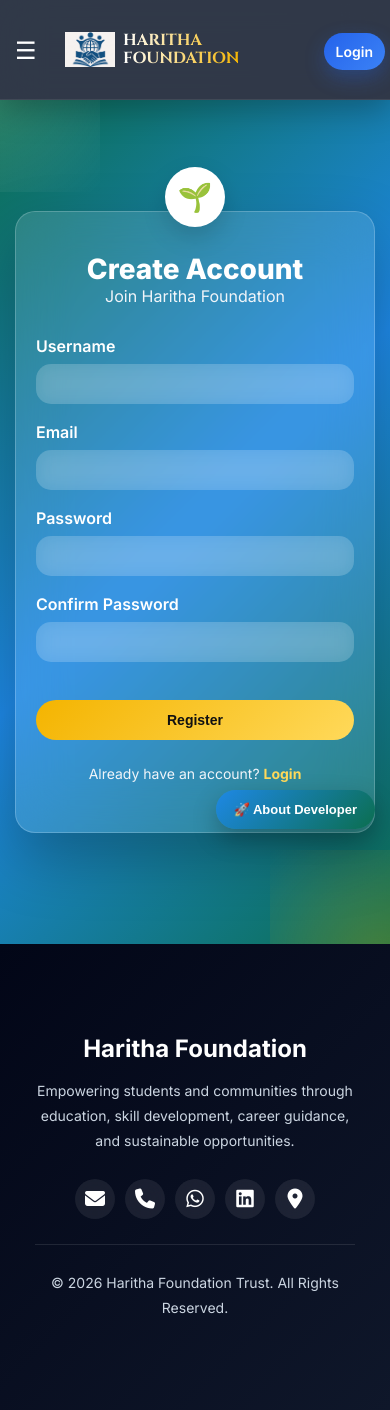
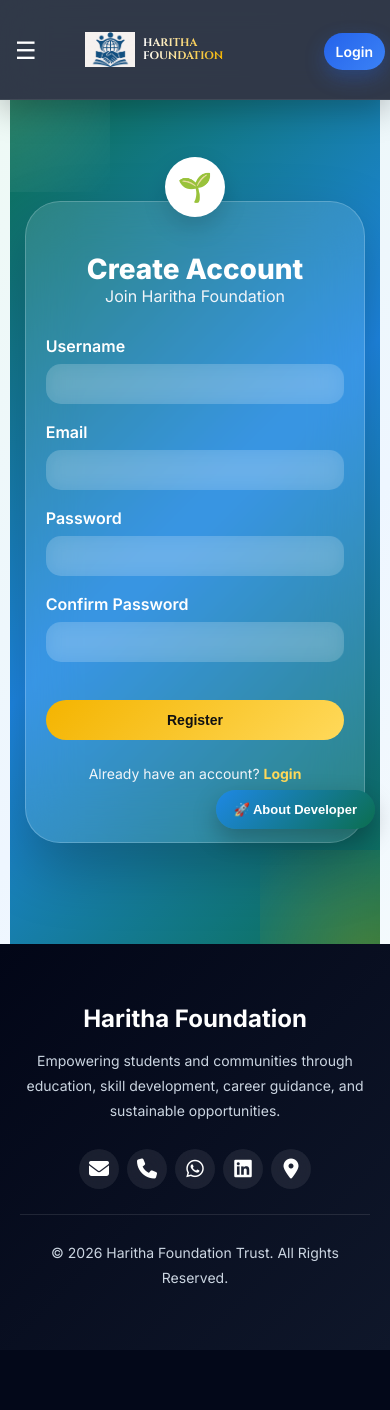
Before and after one commit to Harithafoundation/haritha-foundation, a Django app: page /register/ in a window 390 px wide. After the commit the page ends 1350 px from the top, so only its background shows below. Run offline with Django 5.2, Linux system fonts and the light colour scheme; some libraries are stand-ins or nearby versions.

Commit message:
updated css

```diff
--- a/haritha_foundation/static/css/style.css
+++ b/haritha_foundation/static/css/style.css
@@ -3841,240 +3841,3 @@ input[type="file"]{
     }
 }
 /* tha above one is login page
-
-/* =====================================
-   GLOBAL RESPONSIVE SETTINGS
-===================================== */
-
-*{
-    box-sizing:border-box;
-}
-
-html,
-body{
-    width:100%;
-    overflow-x:hidden;
-}
-
-/* Images */
-img{
-    max-width:100%;
-    height:auto;
-    display:block;
-}
-
-/* Videos */
-video{
-    max-width:100%;
-}
-
-/* Containers */
-.container,
-.hero,
-.about-container,
-.program-container,
-.contact-container,
-.donate-container,
-.register-container,
-.login-container{
-    width:100%;
-}
-
-/* =====================================
-   TABLET
-===================================== */
-
-@media (max-width:1024px){
-
-    .desktop-menu{
-        gap:15px;
-    }
-
-    .hero-content h1{
-        font-size:42px;
-    }
-
-    .hero-content p{
-        font-size:18px;
-    }
-}
-
-/* =====================================
-   MOBILE
-===================================== */
-
-@media (max-width:768px){
-
-    .desktop-menu{
-        display:none;
-    }
-
-    .menu-toggle{
-        display:block;
-    }
-
-    .mobile-auth{
-        display:block;
-    }
-
-    .logo{
-        max-width:180px;
-    }
-
-    .logo img{
-        max-width:50px;
-    }
-
-    .logo-text h2{
-        font-size:14px;
-    }
-
-    .logo-text p{
-        display:none;
-    }
-
-    /* Hero */
-
-    .hero{
-        min-height:80vh;
-        padding:20px;
-    }
-
-    .hero-content{
-        width:100%;
-        padding:10px;
-        text-align:center;
-    }
-
-    .hero-content h1{
-        font-size:32px;
-        line-height:1.3;
-    }
-
-    .hero-content p{
-        font-size:15px;
-    }
-
-    .hero-buttons{
-        flex-direction:column;
-        align-items:center;
-        gap:12px;
-    }
-
-    .hero-buttons a{
-        width:100%;
-        max-width:260px;
-    }
-
-    /* Cards */
-
-    .register-card,
-    .donate-card,
-    .contact-card,
-    .program-card,
-    .event-card{
-        width:100%;
-        padding:25px;
-    }
-
-    /* Forms */
-
-    .form-group input,
-    .form-group textarea,
-    .form-group select{
-        font-size:16px;
-    }
-
-    /* Footer */
-
-    .footer-container{
-        padding:30px 15px;
-        text-align:center;
-    }
-}
-
-/* =====================================
-   SMALL MOBILE
-===================================== */
-
-@media (max-width:480px){
-
-    .navbar{
-        padding:10px;
-    }
-
-    .logo{
-        max-width:150px;
-    }
-
-    .logo-text h2{
-        font-size:12px;
-    }
-
-    .hero{
-        min-height:70vh;
-    }
-
-    .hero-content h1{
-        font-size:26px;
-    }
-
-    .hero-content p{
-        font-size:14px;
-    }
-
-    .register-card,
-    .donate-card{
-        padding:20px;
-        border-radius:20px;
-    }
-
-    .register-card h2,
-    .donate-card h2{
-        font-size:28px;
-    }
-
-    .register-btn,
-    .donate-submit-btn{
-        width:100%;
-    }
-
-    .footer-icons{
-        gap:10px;
-        flex-wrap:wrap;
-    }
-}
-
-/* =====================================
-   VERY SMALL DEVICES
-===================================== */
-
-@media (max-width:320px){
-
-    .hero-content h1{
-        font-size:22px;
-    }
-
-    .hero-content p{
-        font-size:12px;
-    }
-
-    .logo-text h2{
-        font-size:10px;
-    }
-
-    .register-card,
-    .donate-card{
-        padding:15px;
-    }
-}
-
-@media (max-width:768px){
-    .logo img{
-        width: 50px;
-        height: 50px;
-    }
-    .logo-text h2{
-        font-size: 16px;
-    }
-}
```
